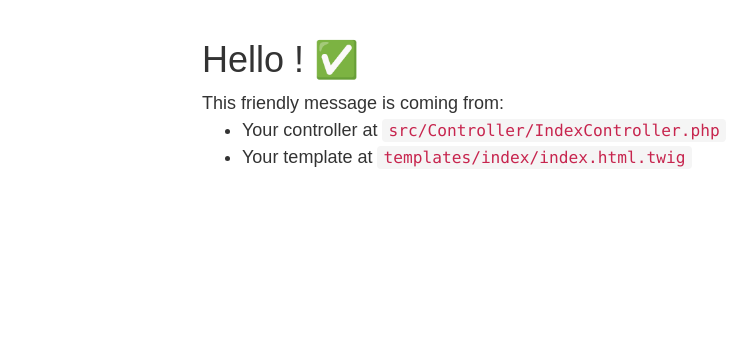
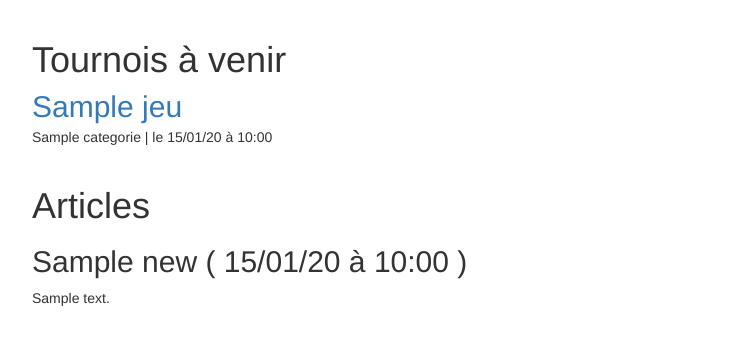
Before and after one commit to ArthurBocquiny/prf, a Symfony app: template templates/index/index.html.twig in a window 1280 px wide. Shown: the part 52-397 px from the top of the page, without its empty margins (38-788 px from the left). Run offline with Twig, Linux system fonts and the light colour scheme; the template is opened without the code that fills it: most values are stand-ins (such as "Sample title", 1, 10 or a date in 2020); style sheets or scripts are compiled from the project's sources; some libraries are stand-ins or nearby versions.

Commit message:
Ajout page accueil

```diff
--- a/templates/admin/tournois/insert.html.twig
+++ b/templates/admin/tournois/insert.html.twig
@@ -2,7 +2,7 @@
 
 {% block content %}
 
-    <h1>Organiser un tournois</h1>
+    <h1>Organiser un tournois pour : {{ app.request.query.get("game_name") }}</h1>
 
     {{ form_start(form) }}
         {{ form_row(form.jeu) }}
--- a/templates/jeux/fichetournois.html.twig
+++ b/templates/index/fichetournois.html.twig
@@ -13,12 +13,12 @@
         {{ form_start(form) }}
             {{ form_row(form.id_user,{'value' : app.user.id}) }}
             {{ form_row(form.id_tournois,{'value' : selectedtournois.id}) }}
-        {{ form_end(form) }}
-
             <button type="submit"
                     class="btn btn-primary">
                 S'inscrire
             </button>
+        {{ form_end(form) }}
+
 
         {% else  %}
             <a href="{{ path('app_security_login') }}"
--- a/templates/index/index.html.twig
+++ b/templates/index/index.html.twig
@@ -1,20 +1,33 @@
 {% extends 'layout.html.twig' %}
 
-{% block title %}Hello !{% endblock %}
 
 {% block content %}
-<style>
-    .example-wrapper { margin: 1em auto; max-width: 800px; width: 95%; font: 18px/1.5 sans-serif; }
-    .example-wrapper code { background: #F5F5F5; padding: 2px 6px; }
-</style>
+    <h1>Tournois à venir</h1>
 
-<div class="example-wrapper">
-    <h1>Hello ! ✅</h1>
+    <div class="list-group">
+        {% for tournoi in tournois %}
 
-    This friendly message is coming from:
-    <ul>
-        <li>Your controller at <code>src/Controller/IndexController.php</code></li>
-        <li>Your template at <code>templates/index/index.html.twig</code></li>
-    </ul>
-</div>
+            <a href="{{ path('app_index_fichetournois', {id: tournoi.id}) }}">
+                <h2 class="list-group-item-heading">{{ tournoi.jeu }}</h2>
+            </a>
+
+            <p class="list-group-item-text">
+                {{ tournoi.categorie }} |
+                le {{ tournoi.date|date('d/m/y à h:i') }}
+            </p>
+            <br>
+
+        {% endfor %}
+    </div>
+
+    <h1>Articles</h1>
+    <div class="list-group">
+        {% for new in news %}
+
+            <h2>{{ new.titre }} ( {{ new.date|date('d/m/y à h:i') }} )</h2>
+            <p class="list-group-item-next">
+                {{ new.contenu }}
+            </p>
+        {% endfor %}
+    </div>
 {% endblock %}
```
Also changed, not shown: src/Controller/IndexController.php (+73 -4 lines), src/Controller/SearchGamesController.php (+8 -2 lines), src/Repository/NewsRepository.php (+13 -0 lines), templates/jeux/index.html.twig (deleted, +0 -22 lines), public/.htaccess (deleted), templates/games/index.html.twig (line endings or trailing spaces), templates/search_games/index.html.twig (indentation only).
